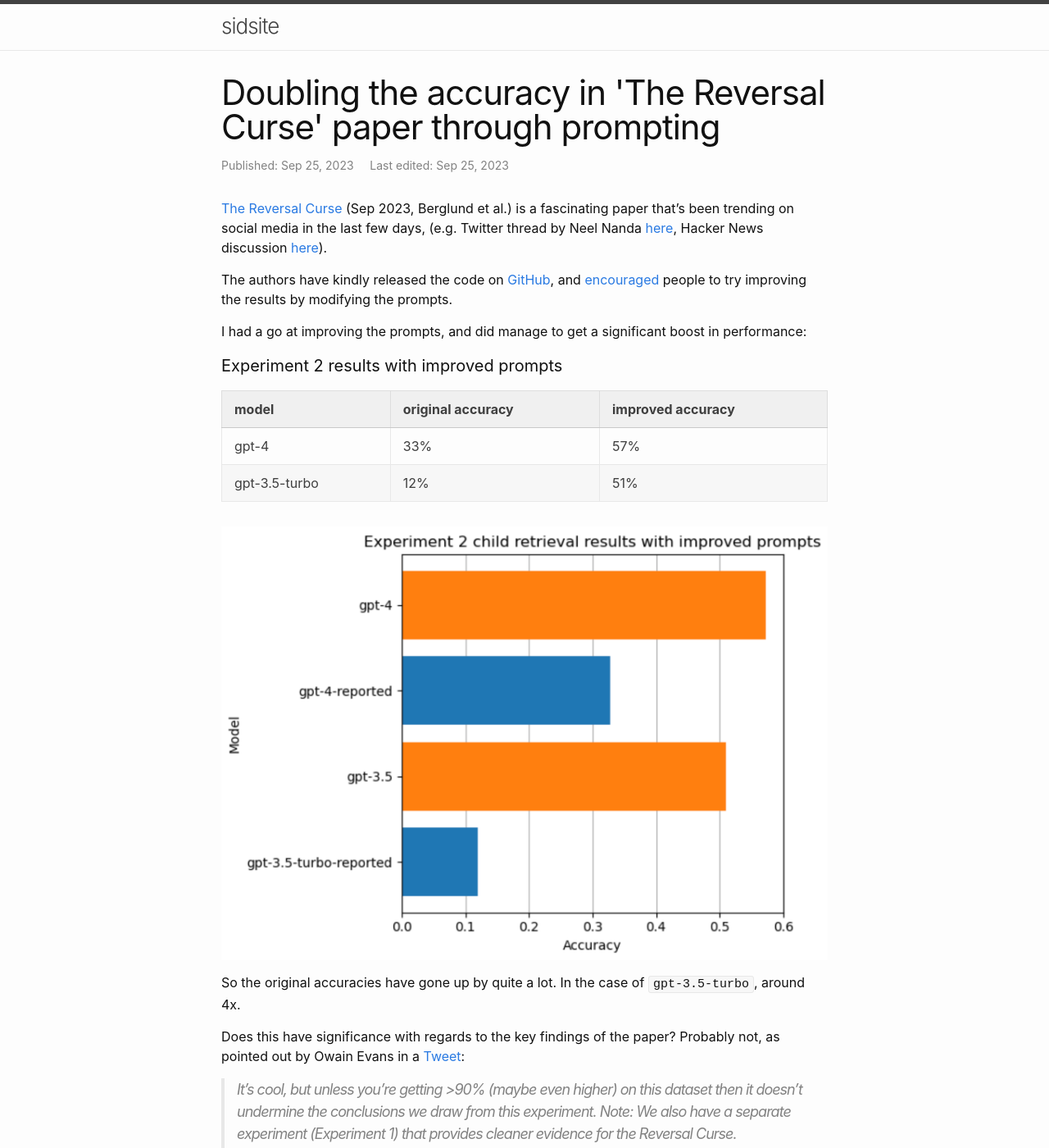
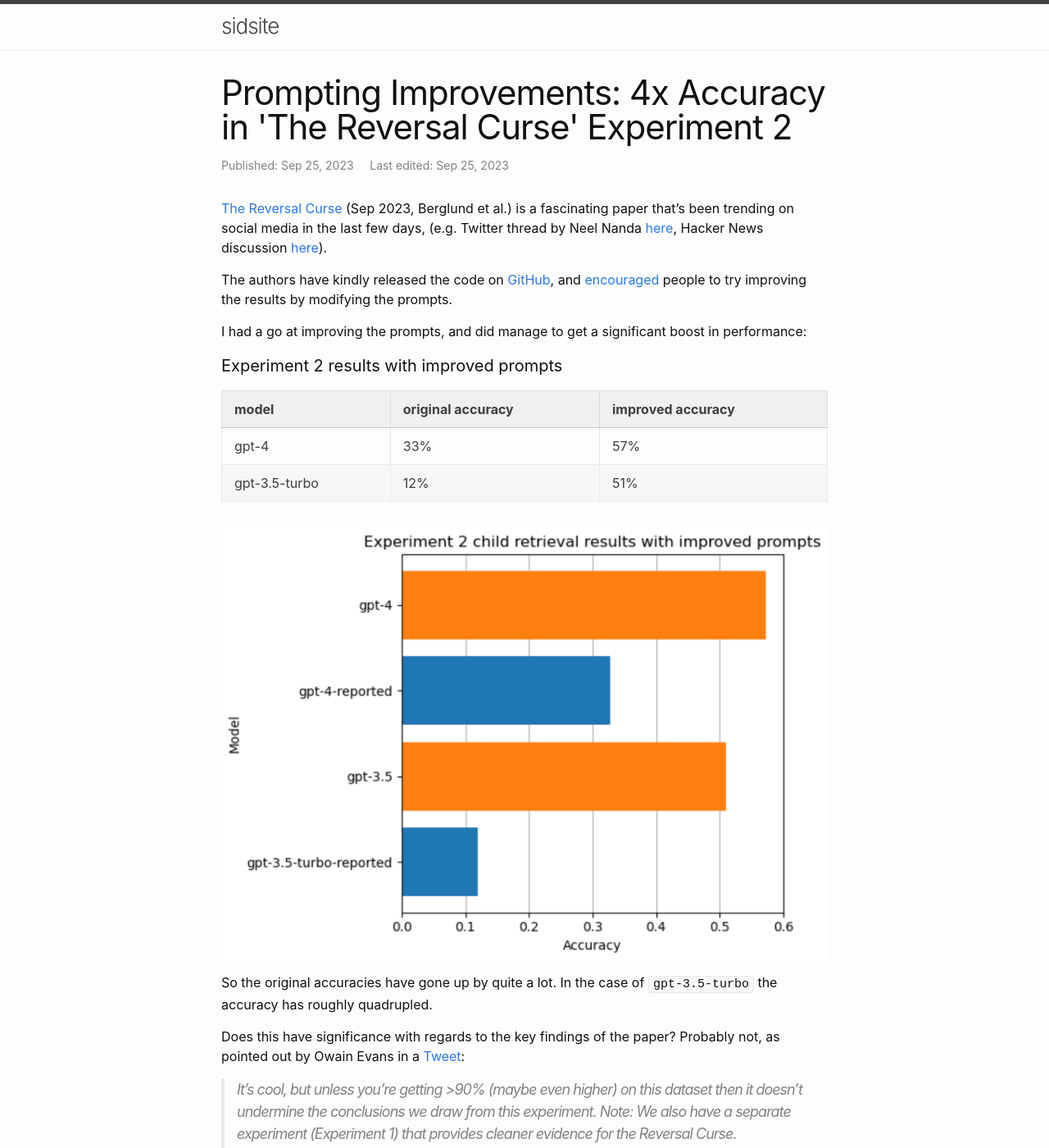
Before and after one commit to sradc/sradc.github.io, a Jekyll site: the page built from _posts/2023-09-25-reversal-curse.md, in a window 1280 px wide and 1400 px high. Shown: the whole window at 82% size. Built offline with Jekyll 4.4.1, drawn with Linux system fonts in a browser that asks for light colours; comment, search, counter and statistics services are not loaded.

Commit message:
updated title

```diff
--- a/_posts/2023-09-25-reversal-curse.md
+++ b/_posts/2023-09-25-reversal-curse.md
@@ -1,6 +1,6 @@
 ---
 layout: post
-title:  "Doubling the accuracy in 'The Reversal Curse' paper through prompting"
+title:  "Prompting Improvements: 4x Accuracy in 'The Reversal Curse' Experiment 2"
 date: 2023-09-25 00:00:00 +0000
 date_edited: 2023-09-25 00:00:00 +0000
 categories:
@@ -27,7 +27,7 @@ I had a go at improving the prompts, and did manage to get a significant boost i
     />
 </p>
 
-So the original accuracies have gone up by quite a lot. In the case of `gpt-3.5-turbo`, around 4x.
+So the original accuracies have gone up by quite a lot. In the case of `gpt-3.5-turbo` the accuracy has roughly quadrupled.
 
 Does this have significance with regards to the key findings of the paper? Probably not, as pointed out by Owain Evans in a [Tweet](https://x.com/OwainEvans_UK/status/1705697503776231444):
 
```
